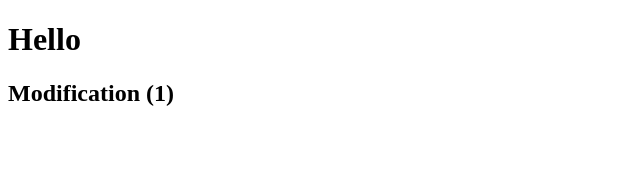
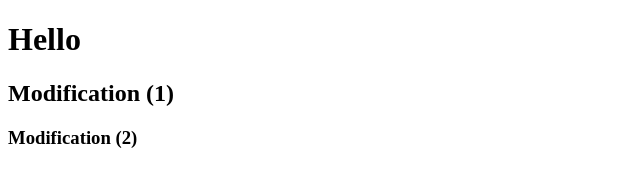
Before and after one commit to tudor-p/reactApp, a plain HTML site: page index.html in a window 1280 px wide. Shown: the whole page, without its empty margins (0-640 px from the left). Drawn offline with Linux system fonts and the light colour scheme.

Commit message:
Testing Branch1

```diff
--- a/index.html
+++ b/index.html
@@ -8,5 +8,6 @@
 <body>
     <h1> Hello </h1>
     <h2> Modification (1) </h2>
+    <h3> Modification (2) </h3>
 </body>
 </html>
--- /dev/null
+++ b/login.css
@@ -0,0 +1,3 @@
+body {
+    font-size: 50px;
+}
```
